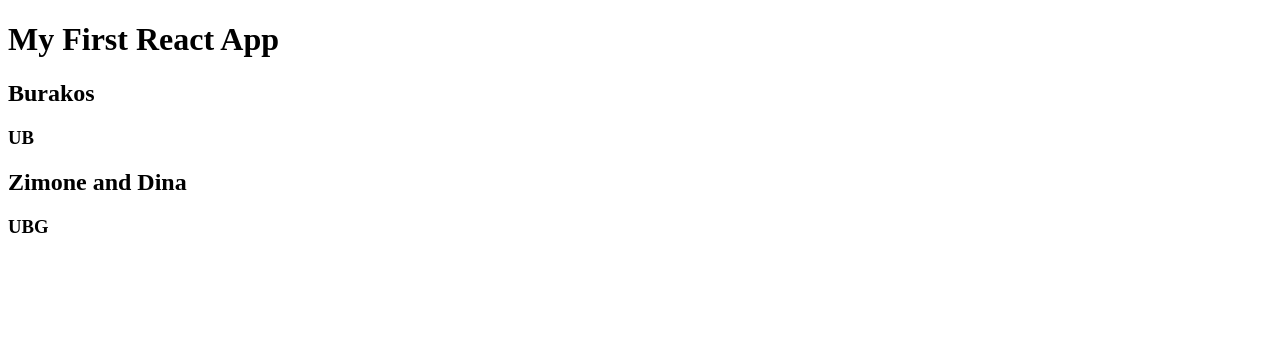
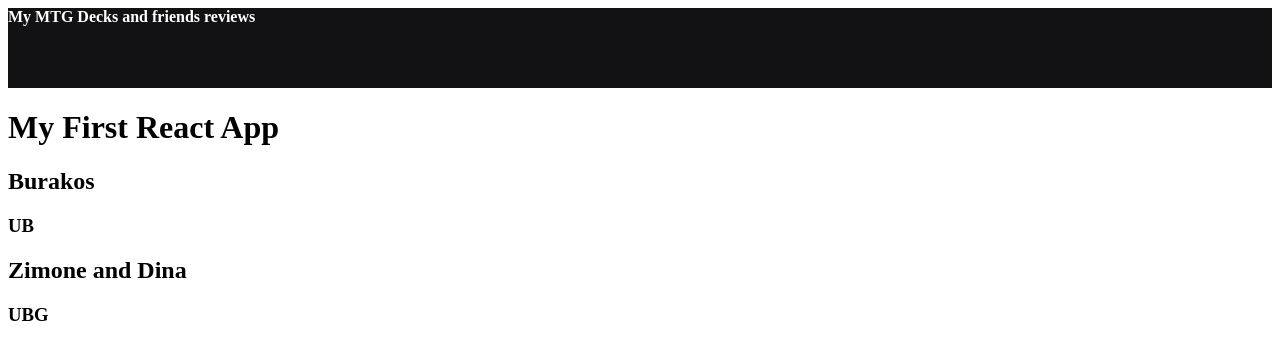
Before and after one commit to RafaelMoid/RocketSeatReact01, a React (Vite) app in the folder 01-fundamentos-react/: page / in a window 1280 px wide. Shown: the top 360 px of the page. Built offline with nearby package versions, Linux system fonts and the light colour scheme.

Commit message:
Iniciando com React aula 07 - CSS Modules

```diff
--- a/01-fundamentos-react/src/App.jsx
+++ b/01-fundamentos-react/src/App.jsx
@@ -1,9 +1,11 @@
 import { Post } from "./Post";
+import { Header } from "./components/Header";
 
 export function App() {
 
   return (
     <>
+      <Header />
       <h1>My First React App</h1>
       <Post
         deck="Burakos"
--- /dev/null
+++ b/01-fundamentos-react/src/components/Header.jsx
@@ -0,0 +1,9 @@
+import styles from "./Header.module.css"
+
+export function Header () {
+    return (
+        <header className={styles.header}>
+            <strong>My MTG Decks and friends reviews</strong>
+        </header>
+    )
+}
--- /dev/null
+++ b/01-fundamentos-react/src/components/Header.module.css
@@ -0,0 +1,5 @@
+.header {
+    height: 80px;
+    background-color: #121214;
+    color: white;
+}
```
